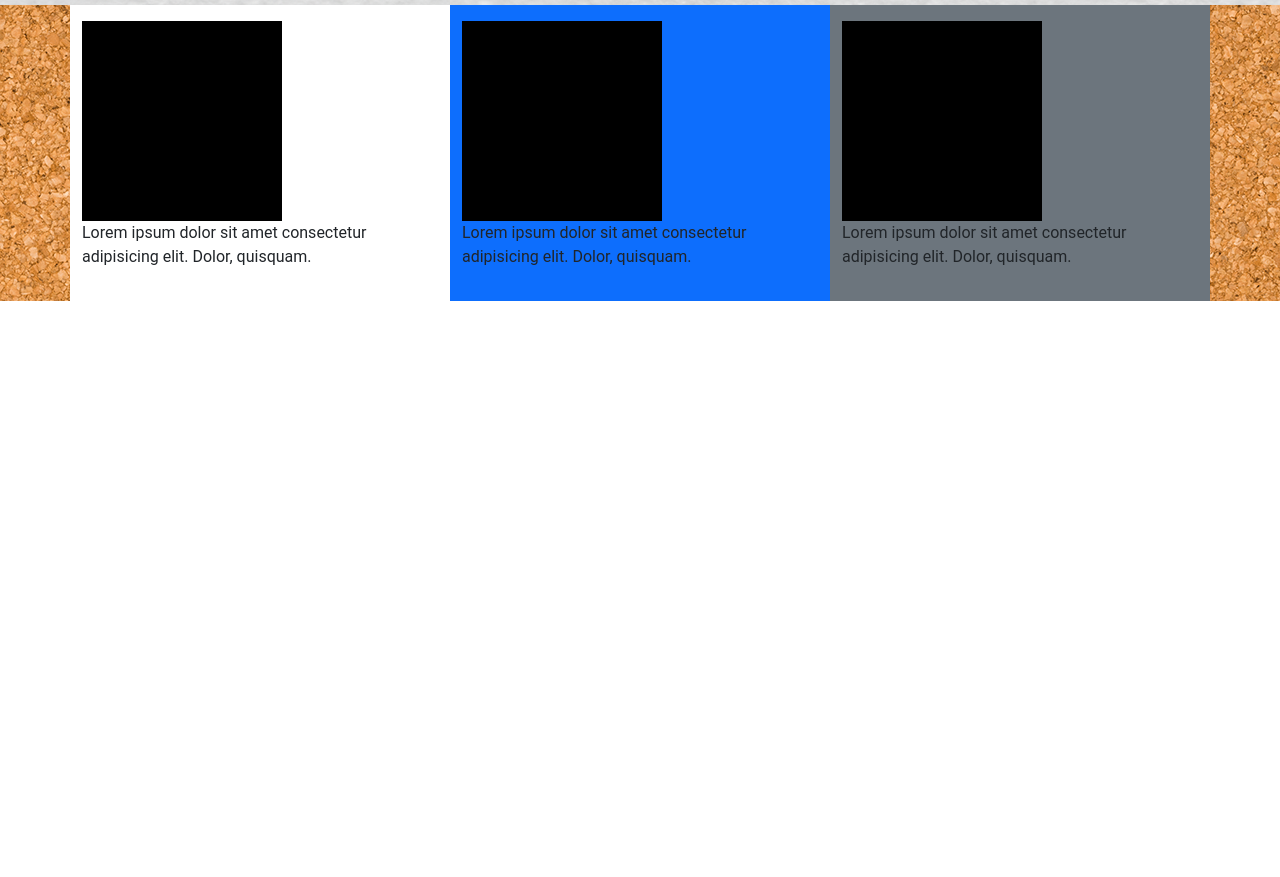
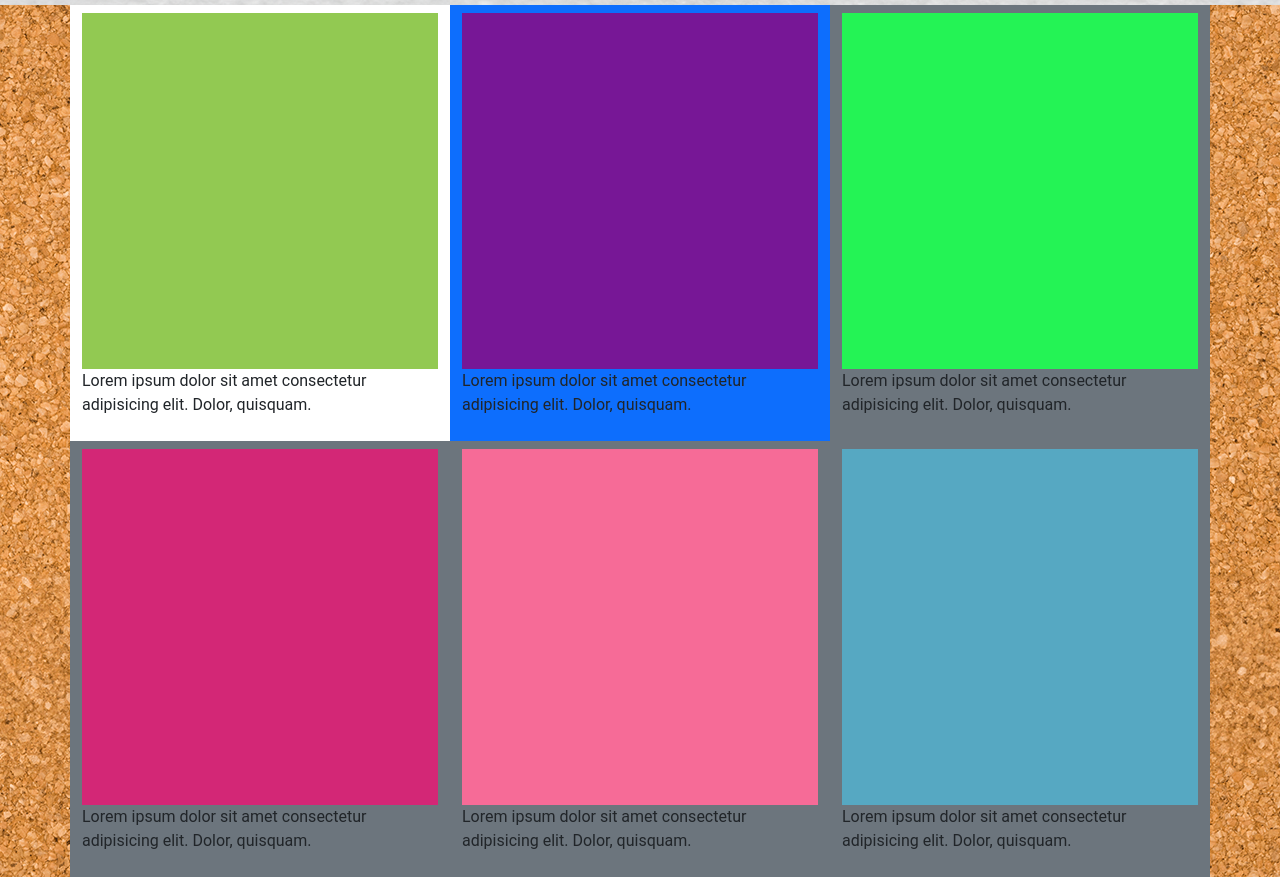
Before and after one commit to nelvison-benedetto/js-photo-blog, a plain HTML site: page index.html in a window 1280 px wide. Shown: the part 75-952 px from the top of the page. Before the commit the page ends 800 px from the top, so only its background shows below. Drawn offline with nearby package versions, Linux system fonts and the light colour scheme; a web font is replaced by a local one.

Commit message:
cards done

```diff
--- a/css/style.css
+++ b/css/style.css
@@ -1,3 +1,19 @@
+:root{
+    --green1 : #92c952;
+    --purple1 : #771796;
+    --green2 : #24f355;
+    --rose1 : #d32776;
+    --rose2 : #f66b97;
+    --blue1 : #56a8c2;
+}
+/* UTILITIES */
+.bg-green1{background-color: var(--green1);}
+.bg-green2{background-color: var(--green2);}
+.bg-purple1{background-color: var(--purple1);}
+.bg-rose1{background-color: var(--rose1);}
+.bg-rose2{background-color: var(--rose2);}
+.bg-blue1{background-color: var(--blue1);}
+
 
 body{
     font-family: "Edu TAS Beginner", "Sometype Mono","Roboto", Arial, Helvetica, sans-serif;
@@ -12,7 +28,6 @@ main{
     background-image: url("../assets/img/cork.png");
 }
 .inner-image{
-    width: 200px;
-    height: 200px;
-    background-color: black;
+    /* width: 90%; */
+    aspect-ratio: 1 / 1;
 }
--- a/index.html
+++ b/index.html
@@ -35,16 +35,29 @@
         <main>
             <div class="container">
                 <div class="row">
-                    <div class="col col-md-6 col-lg-4 bg-white py-3">
-                        <div class="inner-image"></div>
+                    <div class="col-sm-12 col-md-6 col-lg-4 bg-white py-2 d-flex flex-column justify-content-center">
+                        <div class="inner-image bg-green1"></div>
                         <p>Lorem ipsum dolor sit amet consectetur adipisicing elit. Dolor, quisquam.</p>
                     </div>
-                    <div class="col col-md-6 col-lg-4 bg-primary py-3">
-                        <div class="inner-image"></div>
+                    <div class="col-sm-12 col-md-6 col-lg-4 bg-primary py-2 d-flex flex-column justify-content-center">
+                        <div class="inner-image bg-purple1"></div>
                         <p>Lorem ipsum dolor sit amet consectetur adipisicing elit. Dolor, quisquam.</p>
                     </div>
-                    <div class="col col-md-6 col-lg-4 bg-secondary py-3">
-                        <div class="inner-image"></div>
+                    <div class="col-sm-12 col-md-6 col-lg-4 bg-secondary py-2 d-flex flex-column justify-content-center">
+                        <div class="inner-image bg-green2"></div>
+                        <p>Lorem ipsum dolor sit amet consectetur adipisicing elit. Dolor, quisquam.</p>
+                    </div>
+
+                    <div class="col-sm-12 col-md-6 col-lg-4 bg-secondary py-2 d-flex flex-column justify-content-center">
+                        <div class="inner-image bg-rose1"></div>
+                        <p>Lorem ipsum dolor sit amet consectetur adipisicing elit. Dolor, quisquam.</p>
+                    </div>
+                    <div class="col-sm-12 col-md-6 col-lg-4 bg-secondary py-2 d-flex flex-column justify-content-center">
+                        <div class="inner-image bg-rose2"></div>
+                        <p>Lorem ipsum dolor sit amet consectetur adipisicing elit. Dolor, quisquam.</p>
+                    </div>
+                    <div class="ccol-sm-12 col-md-6 col-lg-4 bg-secondary py-2 d-flex flex-column justify-content-center">
+                        <div class="inner-image bg-blue1"></div>
                         <p>Lorem ipsum dolor sit amet consectetur adipisicing elit. Dolor, quisquam.</p>
                     </div>
                 </div>
```
